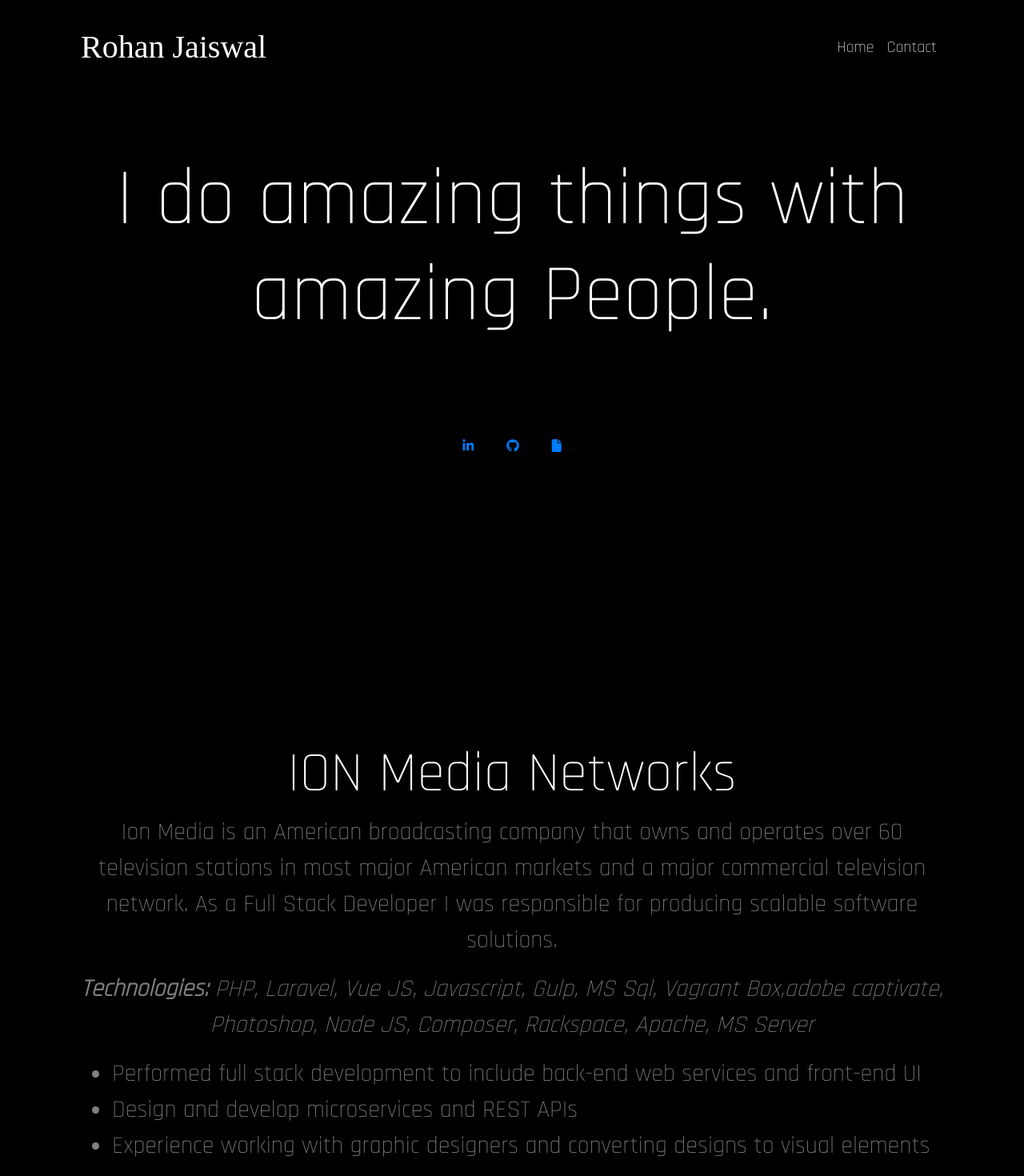
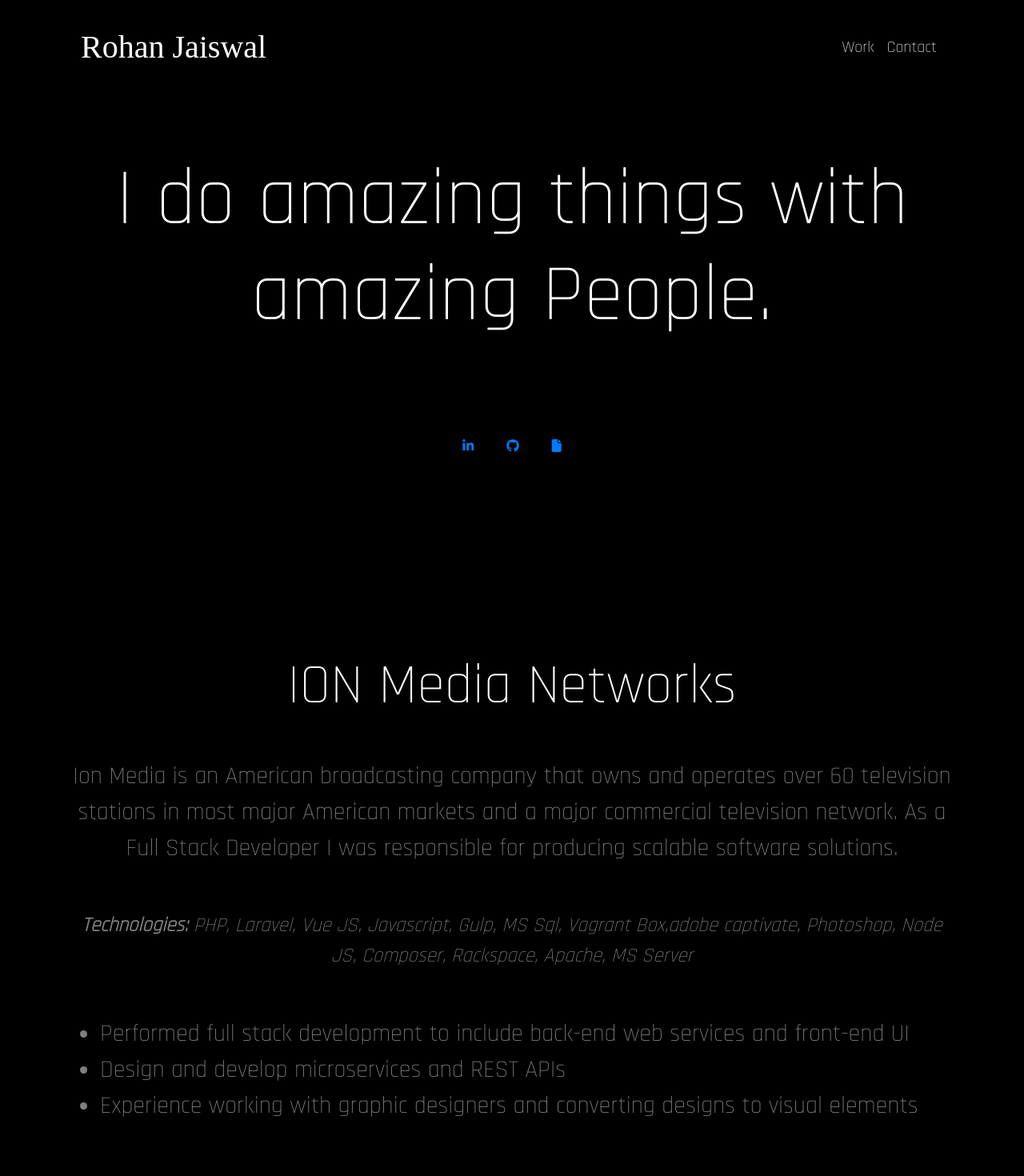
Before and after one commit to rohanjaiswal372/portfolio-angular, an Angular app: page / in a window 1280 px wide. Shown: the part 80-1550 px from the top of the page at 80% size. Built offline with nearby package versions, Linux system fonts and the light colour scheme; a web font is replaced by a local one.

Commit message:
contact me form with few changes in layout

```diff
--- a/src/app/app.component.html
+++ b/src/app/app.component.html
@@ -1,18 +1,19 @@
 <div class="container pt-5">
+  <section class="intro">
     <!-- Navigation-->
     <nav class="navbar navbar-expand-lg mt-5 fixed">
       <a class="navbar-brand" >Rohan Jaiswal</a>
       <ul class="nav navbar-nav ml-auto ">
         <li class="nav-item">
-        <a class="nav-link" href="">Home </a>
+          <a class="nav-link" href="#work">Work </a>
         </li>
         <li class="nav-item">
-        <a class="nav-link" href="">Contact </a>
+          <a class="nav-link" href="#contact">Contact </a>
         </li>
       </ul>
     </nav>
 
-  <section>
+    <div>
       <div class="jumbotron mt-4">
         <h1>I do amazing things with amazing People.</h1>
       </div>
@@ -21,26 +22,24 @@
         <li class="list-group-item"><a href=""><i class="fab fa-github"></i></a></li>
         <li class="list-group-item"><a href=""><i class="fas fa-file"></i></a></li>
       </ul>
+    </div>
+
   </section>
 
   <!-- Ion Media  -->
-  <section class="page-section" id="work">
-    <div class="container justify-content-center">
-      <div class="text-center">
-        <h2 class="text-white ">ION Media Networks</h2>
+  <section class="text-center" id="work">
+      <h2 class="company">ION Media Networks</h2>
 
-        <p >Ion Media is an American broadcasting company that owns and operates over 60 television stations in most major American markets and a major commercial television network. As a Full Stack Developer I was responsible for producing scalable software solutions.</p>
+      <p class="description">Ion Media is an American broadcasting company that owns and operates over 60 television stations in most major American markets and a major commercial television network. As a Full Stack Developer I was responsible for producing scalable software solutions.</p>
 
-        <p><i><b>Technologies: </b>PHP, Laravel, Vue JS, Javascript, Gulp, MS Sql, Vagrant Box,adobe captivate, Photoshop, Node JS, Composer, Rackspace, Apache, MS Server </i></p>
+      <p class="technologies"><i><b>Technologies: </b>PHP, Laravel, Vue JS, Javascript, Gulp, MS Sql, Vagrant Box,adobe captivate, Photoshop, Node JS, Composer, Rackspace, Apache, MS Server </i></p>
 
-        <div class="text-left">
+      <div class="responsiblities text-left">
         <ul class="entry-content">
           <li>Performed full stack development to include back-end web services and front-end UI </li>
           <li>Design and develop microservices and REST APIs</li>
           <li>Experience working with graphic designers and converting designs to visual elements</li>
         </ul>
-         </div>
-      </div>
       </div>
   </section>
 <!-- Cat Technology INC -->
@@ -83,4 +82,32 @@
       </div>
     </div>
   </section>
+
+  <!-- Contact me  -->
+  <section>
+    <div class="contact text-center mx-auto">
+      <h2 class="text-white ">Contact Me</h2>
+
+      <form>
+        <div class="form-group">
+          <label for="exampleInputEmail1">Name</label>
+          <input type="text" class="form-control" id="exampleInputEmail1" aria-describedby="emailHelp" placeholder="Enter name">
         </div>
+        <div class="form-group">
+          <label for="exampleInputEmail1">Company</label>
+          <input type="text" class="form-control" id="exampleInputEmail1" aria-describedby="emailHelp" placeholder="Enter company">
+        </div>
+        <div class="form-group">
+          <label for="exampleInputEmail1">Email address</label>
+          <input type="email" class="form-control" id="exampleInputEmail1" aria-describedby="emailHelp" placeholder="Enter email">
+        </div>
+        <div class="form-group">
+          <label for="message">Message</label>
+          <textarea name="message" class="form-control" id="message" rows="10" cols="30"></textarea>
+        </div>
+        <button type="submit" class="btn btn-primary">Submit</button>
+      </form>
+
+    </div>
+  </section>
+</div>
--- a/src/app/app.component.sass
+++ b/src/app/app.component.sass
@@ -5,6 +5,10 @@
 p
     font-size:30px
     color: rgba(255,255,255,.5)
+
+section
+    height: 100vh
+    font-family: 'Rajdhani', sans-serif
 
 .navbar .nav-item>a
     color: white
@@ -25,19 +29,31 @@
     left: 10%
     z-index: 1030
 
-section
-    height: 100vh
-    font-family: 'Rajdhani', sans-serif
-
 .jumbotron
     background-color: #000
     color: white
     text-align: center
 
+// work
 .entry-content > li
     color: rgba(255,255,255,.5)
     font-size: 30px
+.company
+    color: #fff
+.description
+    padding: 40px 0
+.technologies
+    font-size: 25px
+.responsiblities
+    padding: 40px 0
 
+.contact
+    background-color: #8080801f
+    border-radius: 10px
+    padding: 40px 40px
+    margin-bottom: 50px
+    color: white
+    width: 50%
 
 
 
```
Lines whose indentation alone changed are shown as unchanged.
